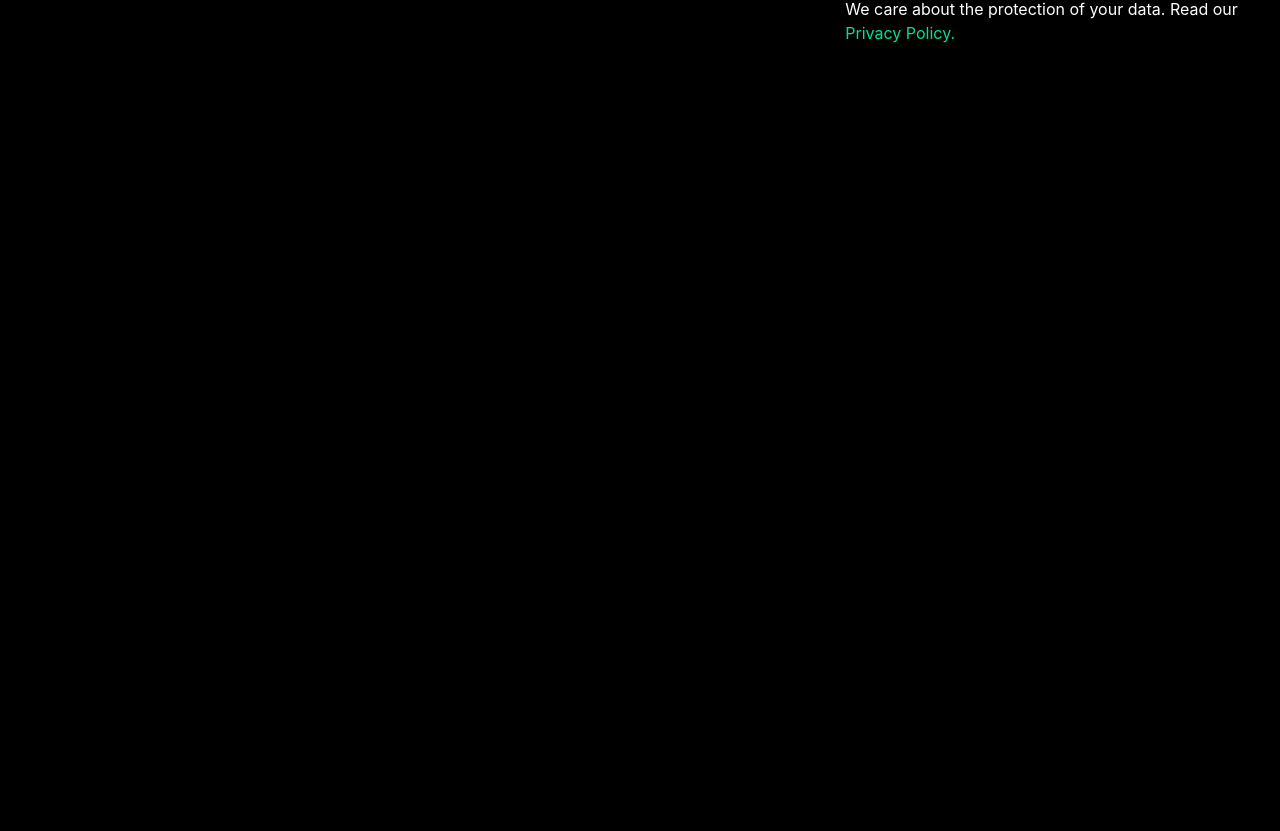
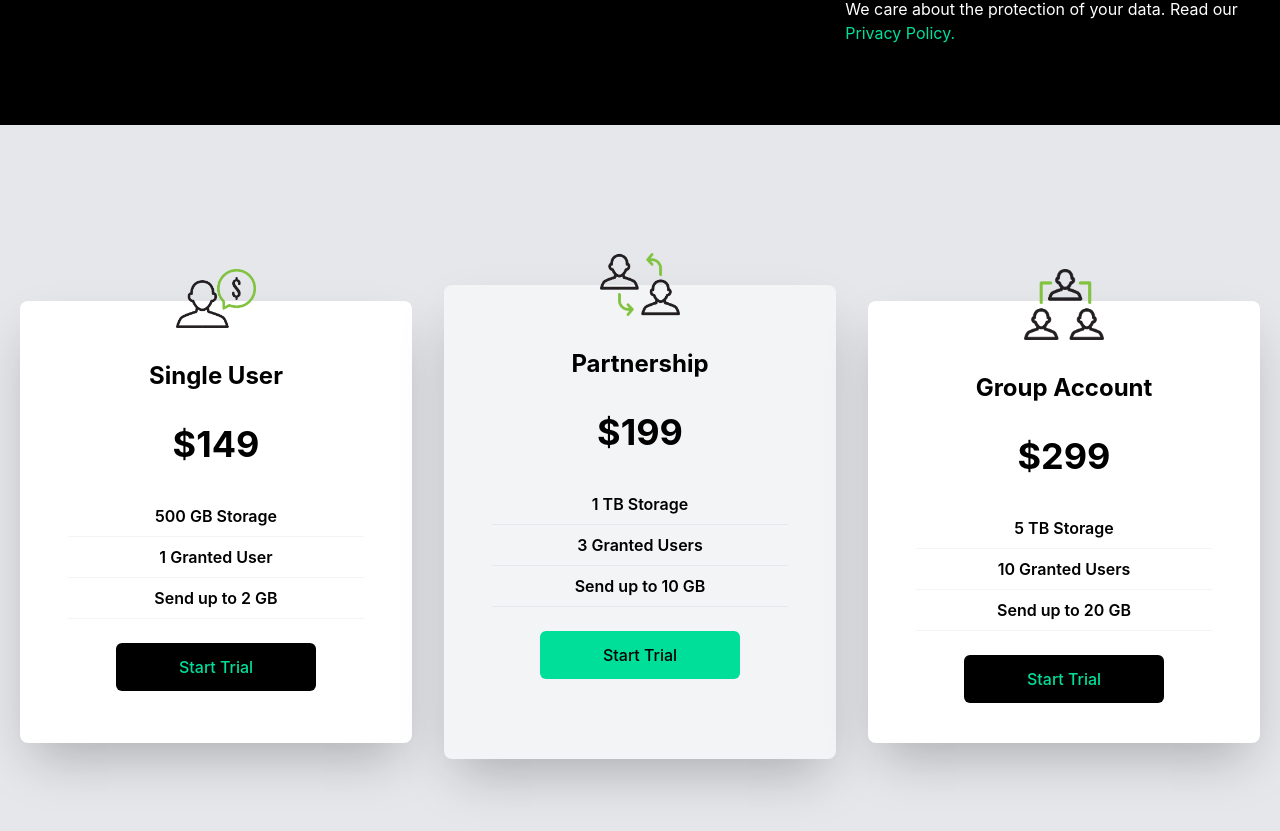
Before and after one commit to Afrag61/Data-finance, a React (Vite) app: page / in a window 1280 px wide. Shown: the part 1555-2386 px from the top of the page. Before the commit the page ends 1680 px from the top, so only its background shows below. Built offline with nearby package versions, Linux system fonts and the light colour scheme.

Commit message:
Cards Component

```diff
--- a/src/App.tsx
+++ b/src/App.tsx
@@ -1,4 +1,5 @@
 import Analytics from './components/Analytics';
+import Cards from './components/Cards';
 import Hero from './components/Hero';
 import Navbar from './components/Navbar';
 import NewsLetter from './components/NewsLetter';
@@ -10,6 +11,7 @@ function App() {
       <Hero />
       <Analytics />
       <NewsLetter />
+      <Cards />
     </div>
   );
 }
--- /dev/null
+++ b/src/components/Cards.tsx
@@ -0,0 +1,54 @@
+import { use } from 'react';
+import ThemeContext from '../store/ThemeContext';
+import Card from './UI/Card';
+
+import Single from '../assets/single.png';
+import Double from '../assets/double.png';
+import Triple from '../assets/triple.png';
+
+const Cards = () => {
+  const { classes } = use(ThemeContext);
+
+  return (
+    <div className='w-full py-[10rem] px-4 bg-white text-black dark:bg-gray-200 '>
+      <div className='max-w-[1240px] mx-auto grid md:grid-cols-3 gap-8'>
+        <Card
+          className={classes}
+          data={{
+            image: Single,
+            title: 'Single User',
+            price: 149,
+            storage: '500 GB',
+            users: 1,
+            sendUpTo: 2,
+          }}
+        />
+        <Card
+          middle
+          className={classes}
+          data={{
+            image: Double,
+            title: 'Partnership',
+            price: 199,
+            storage: '1 TB',
+            users: 3,
+            sendUpTo: 10,
+          }}
+        />
+        <Card
+          className={classes}
+          data={{
+            image: Triple,
+            title: 'Group Account',
+            price: 299,
+            storage: '5 TB',
+            users: 10,
+            sendUpTo: 20,
+          }}
+        />
+      </div>
+    </div>
+  );
+};
+
+export default Cards;
--- /dev/null
+++ b/src/components/UI/Card.tsx
@@ -0,0 +1,70 @@
+interface Props {
+  className: string;
+  middle?: boolean;
+  data: {
+    image: string;
+    title: string;
+    price: number;
+    storage: string;
+    users: number;
+    sendUpTo: number;
+  };
+}
+
+const Card: React.FC<Props> = ({
+  className,
+  data: { image, title, price, users, storage, sendUpTo },
+  middle,
+}) => {
+  const formattedPrice = new Intl.NumberFormat('en-US', {
+    currency: 'USD',
+    style: 'currency',
+    maximumFractionDigits: 0,
+  }).format(price);
+
+  return (
+    <div
+      className={`w-full shadow-2xl flex flex-col p-4 rounded-lg hover:scale-105 ${className} ${
+        middle ? 'md:my-0 my-8 bg-gray-100' : 'my-4 bg-white'
+      }`}
+    >
+      <img className='w-20 mx-auto mt-[-3rem] bg-transparent' src={image} />
+      <h2 className='text-2xl font-bold text-center py-8'>{title}</h2>
+      <p className='text-center text-4xl font-bold'>{formattedPrice}</p>
+      <div className='text-center font-semibold '>
+        <p
+          className={`py-2 ${
+            middle ? 'border-gray-200' : 'border-gray-100'
+          } border-b mx-8 mt-8`}
+        >
+          {storage} Storage
+        </p>
+        <p
+          className={`py-2 ${
+            middle ? 'border-gray-200' : 'border-gray-100'
+          } border-b mx-8`}
+        >
+          {users > 1 ? `${users} Granted Users` : `${users} Granted User`}
+        </p>
+        <p
+          className={`py-2 ${
+            middle ? 'border-gray-200' : 'border-gray-100'
+          } border-b mx-8`}
+        >
+          Send up to {sendUpTo} GB
+        </p>
+      </div>
+      <button
+        className={`${className} ${
+          middle
+            ? 'bg-primary text-black'
+            : 'bg-black text-white dark:text-primary'
+        }  w-[200px] rounded-md font-medium my-6 mx-auto px-6 py-3 hover:cursor-pointer`}
+      >
+        Start Trial
+      </button>
+    </div>
+  );
+};
+
+export default Card;
--- a/src/components/UI/ToTop.tsx
+++ b/src/components/UI/ToTop.tsx
@@ -8,7 +8,7 @@ const ToTop = () => {
   return (
     <button
       onClick={scrollToTop}
-      className={`${classes} text-black bg-primary fixed bottom-0 left-0 m-6 p-2 rounded-full hover:scale-105 hover:cursor-pointer focus:outline-none`}
+      className={`${classes} text-black bg-primary fixed bottom-0 left-0 z-50 m-6 p-2 rounded-full hover:scale-105 hover:cursor-pointer focus:outline-none`}
     >
       <AiOutlineArrowUp className='md:size-8' size={25} />
     </button>
```
